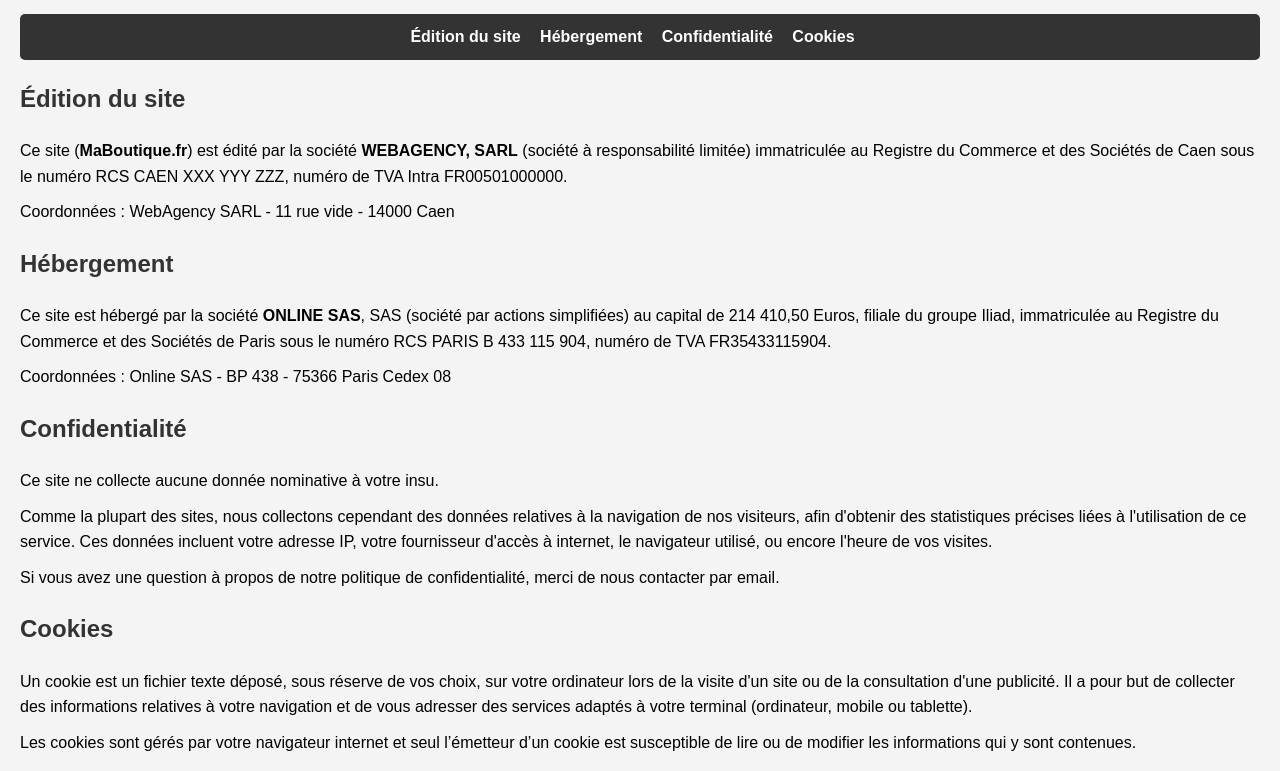
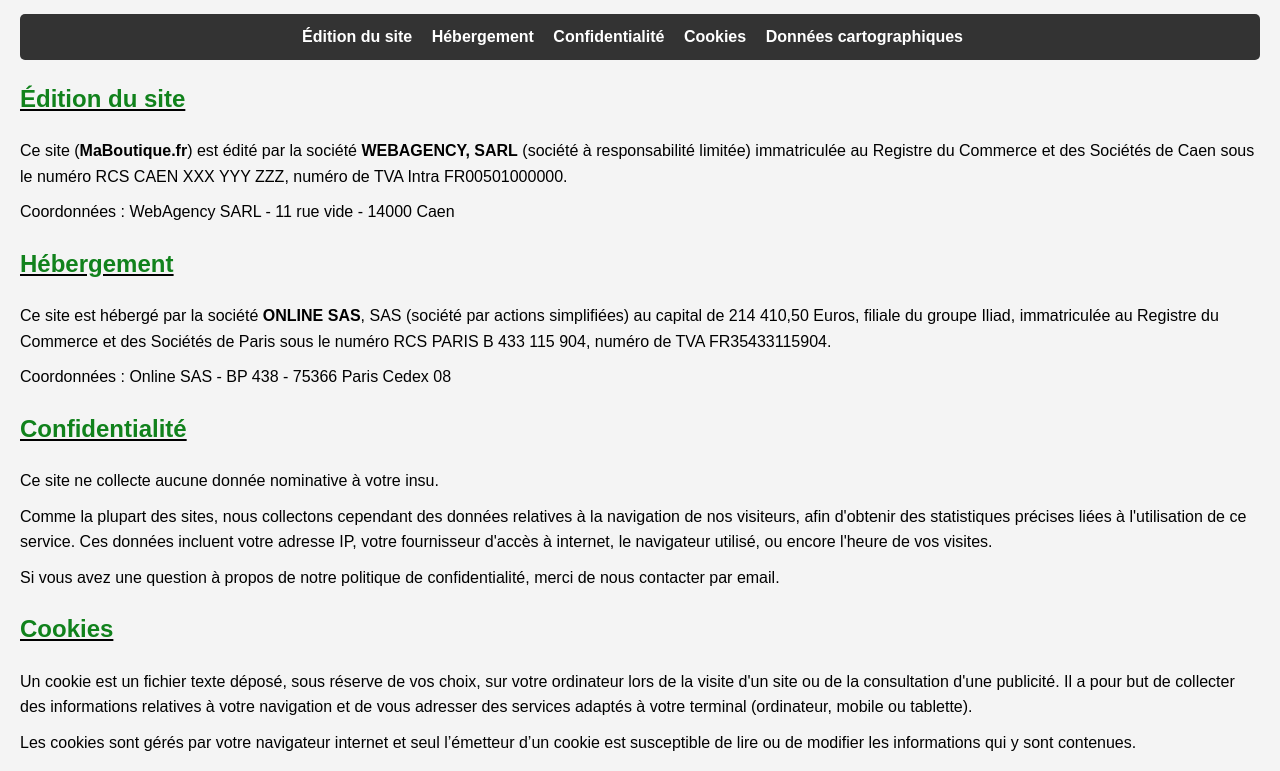
Before and after one commit to antoine-duhautbois/bloc1, a plain HTML site: page documents/Mention légales-2.html in a window 1280 px wide. Shown: the part 80-851 px from the top of the page. Drawn offline with Linux system fonts and the light colour scheme.

Commit message:
Maj - Mention légales

```diff
--- a/documents/Mention légales-2.html
+++ b/documents/Mention légales-2.html
@@ -14,7 +14,7 @@
         }
 
         h1, h2 {
-            color: #333;
+            color: #11821c;
         }
 
         p {
@@ -62,23 +62,24 @@
             <li><a href="#hebergement">Hébergement</a></li>
             <li><a href="#confidentialite">Confidentialité</a></li>
             <li><a href="#cookies">Cookies</a></li>
+			<li><a href="#donnée">Données cartographiques</a></li>
         </ul>
     </div>
 
-    <h2 id="edition">Édition du site</h2>
+    <u><h2 id="edition">Édition du site</h2></u>
     <p>Ce site (<strong>MaBoutique.fr</strong>) est édité par la société <strong>WEBAGENCY, SARL</strong> (société à responsabilité limitée) immatriculée au Registre du Commerce et des Sociétés de Caen sous le numéro RCS CAEN XXX YYY ZZZ, numéro de TVA Intra FR00501000000.</p>
     <p>Coordonnées : WebAgency SARL - 11 rue vide - 14000 Caen</p>
 
-    <h2 id="hebergement">Hébergement</h2>
+    <u><u><h2 id="hebergement">Hébergement</h2></u></u></u>
     <p>Ce site est hébergé par la société <strong>ONLINE SAS</strong>, SAS (société par actions simplifiées) au capital de 214 410,50 Euros, filiale du groupe Iliad, immatriculée au Registre du Commerce et des Sociétés de Paris sous le numéro RCS PARIS B 433 115 904, numéro de TVA FR35433115904.</p>
     <p>Coordonnées : Online SAS - BP 438 - 75366 Paris Cedex 08</p>
 
-    <h2 id="confidentialite">Confidentialité</h2>
+   <u><h2 id="confidentialite">Confidentialité</h2></u></u>
     <p>Ce site ne collecte aucune donnée nominative à votre insu.</p>
     <p>Comme la plupart des sites, nous collectons cependant des données relatives à la navigation de nos visiteurs, afin d'obtenir des statistiques précises liées à l'utilisation de ce service. Ces données incluent votre adresse IP, votre fournisseur d'accès à internet, le navigateur utilisé, ou encore l'heure de vos visites.</p>
     <p>Si vous avez une question à propos de notre politique de confidentialité, merci de nous contacter par email.</p>
 
-    <h2 id="cookies">Cookies</h2>
+    <u><h2 id="cookies">Cookies</h2></u>
     <p>Un cookie est un fichier texte déposé, sous réserve de vos choix, sur votre ordinateur lors de la visite d'un site ou de la consultation d'une publicité. Il a pour but de collecter des informations relatives à votre navigation et de vous adresser des services adaptés à votre terminal (ordinateur, mobile ou tablette).</p>
     <p>Les cookies sont gérés par votre navigateur internet et seul l’émetteur d’un cookie est susceptible de lire ou de modifier les informations qui y sont contenues.</p>
 
@@ -98,9 +99,48 @@
     <p>Il s'agit des cookies déposés sur votre terminal par des sociétés tierces lorsque vous naviguez sur notre site. Ces cookies servent principalement à améliorer notre site en fonction du nombre de visiteurs.</p>
     <p>Vous pouvez gérer ces cookies via le lien suivant : <a href="https://support.google.com/analytics/answer/181881?hl=fr">support.google.com</a></p>
 
-    <h3>Données cartographiques</h3>
-    <p>Les cartes présentes sur ce site sont créées à partir des données © contributeurs OpenStreetMap, publiées sous licence ODBL.</p>
-    <p><a href="https://www.opendatacommons.org/licenses/odbl/1.0/">https://www.opendatacommons.org/licenses/odbl/1.0/</a></p>
+    <u><h2 id="donnée">Données cartographiques</h2></u>
+    <p>Les cartes présentes sur ce site sont créées à partir des données © contributeurs OpenStreetMap, publiées sous licence <a href="https://www.opendatacommons.org/licenses/odbl/1.0/">ODBL</a></p></p>
+
+
+
+
+
+
+
+
+
+
+
+
+
+
+
+
+
+
+
+
+
+
+
+
+
+
+
+
+
+
+
+
+
+
+
+
+
+
+
+
 </body>
 
 </html>
--- /dev/null
+++ b/documents/mentions-legales.css
@@ -0,0 +1,42 @@
+ body {
+            font-family: Noto-Sans, sans-serif;
+            line-height: 1.6;
+            margin: margin auto;
+            background-color: #f4f4f4;
+        }
+
+        h1, h2 {
+            color: #38761D;
+        }
+
+        p {
+            margin: 10px 0;
+        }
+
+        .menu {
+            background-color: #333;
+            padding: 10px;
+            margin-bottom: 20px;
+            border-radius: 5px;
+        }
+
+        .menu ul {
+            list-style-type: none;
+            padding: 0;
+            margin: 0;
+            text-align: center;
+        }
+
+        .menu ul li {
+            display: inline;
+            margin-right: 15px;
+        }
+
+        .menu ul li a {
+            color: white;
+            text-decoration: none;
+            font-weight: bold;
+        }
+
+        .menu ul li a:hover {
+            text-decoration: underline;
```
